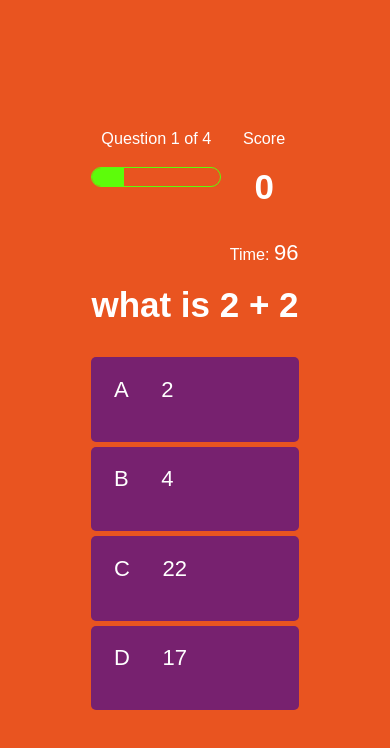
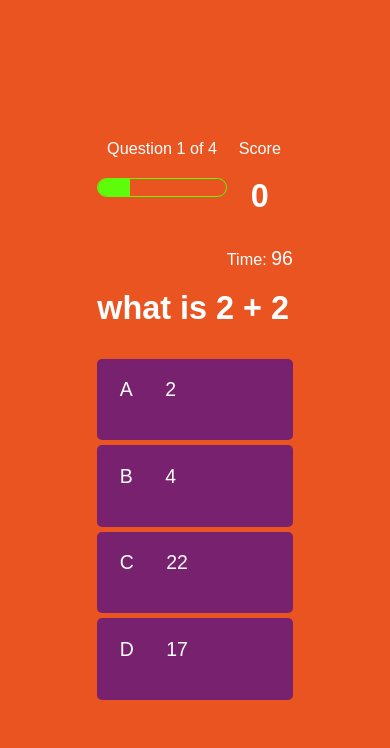
Before and after one commit to serjykalstryke/javascript-quiz, a plain HTML site: page game.html in a window 390 px wide. Drawn offline with Linux system fonts and the light colour scheme.

Commit message:
tweaked styling to make page more responsive to multiple screen sizes

```diff
--- a/game.css
+++ b/game.css
@@ -69,6 +69,6 @@
 
 @media screen and (max-width: 768px) {
     .choice-container {
-        min-width: 40px;
+        min-width: 1rem;
     }
 }
--- a/styles.css
+++ b/styles.css
@@ -11,7 +11,7 @@
 }
 
 h1 {
-    font-size: 5.4rem;
+    font-size: 5rem;
     color: #ffffff;
     margin-bottom: 5rem;
 }
@@ -22,7 +22,7 @@ h2 {
 }
 
 p, span {
-    font-size: 3.4rem;
+    font-size: 3rem;
     margin-bottom: 3rem;
 }
 
```
